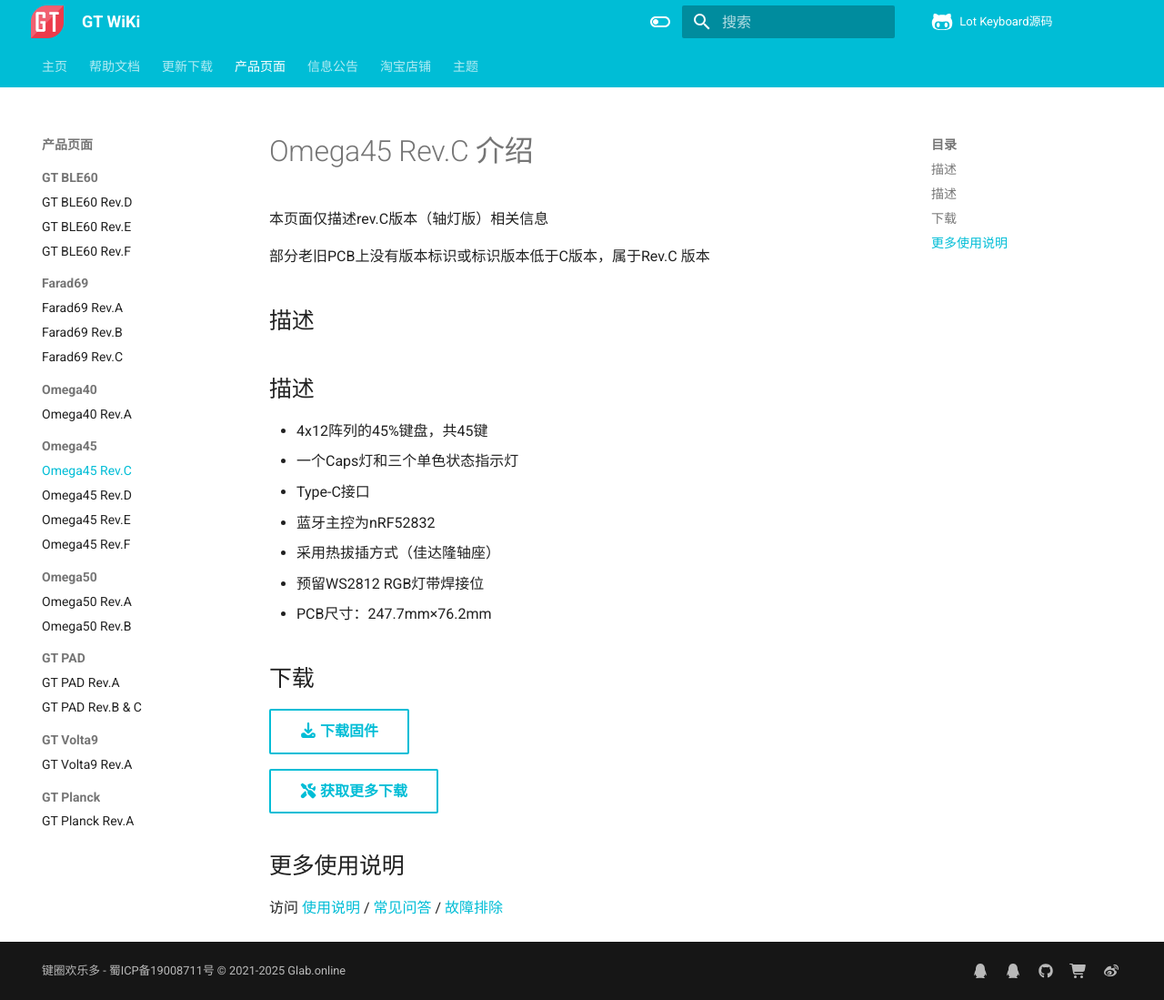
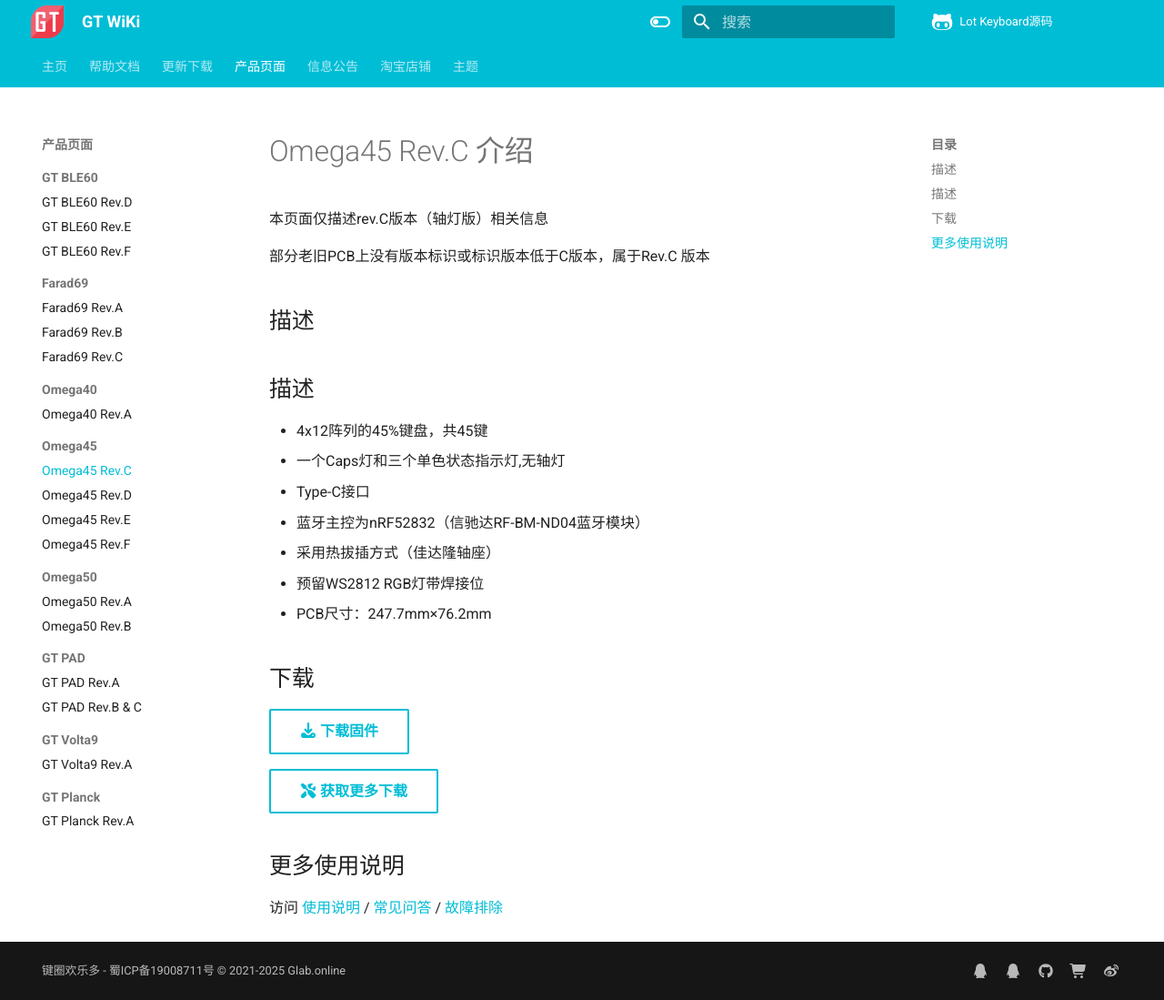
Before and after one commit to genokolar/genokolar.github.io, an MkDocs documentation site: the page built from docs/keyboard/omega45_c.md, in a window 1280 px wide and 1099 px high. Shown: the whole window at 91% size. Built offline with MkDocs 1.6.1 and Material for MkDocs 9.7.7, drawn with Linux system fonts in a browser that asks for light colours; comment, search, counter and statistics services are not loaded.

Commit message:
Update omega45_c.md

```diff
--- a/docs/keyboard/omega45_c.md
+++ b/docs/keyboard/omega45_c.md
@@ -9,9 +9,9 @@ Omega45 Rev.C 介绍
 ## 描述
 
 - 4x12阵列的45%键盘，共45键
-- 一个Caps灯和三个单色状态指示灯
+- 一个Caps灯和三个单色状态指示灯,无轴灯
 - Type-C接口
-- 蓝牙主控为nRF52832
+- 蓝牙主控为nRF52832（信驰达RF-BM-ND04蓝牙模块）
 - 采用热拔插方式（佳达隆轴座）
 - 预留WS2812 RGB灯带焊接位
 - PCB尺寸：247.7mm×76.2mm
```
